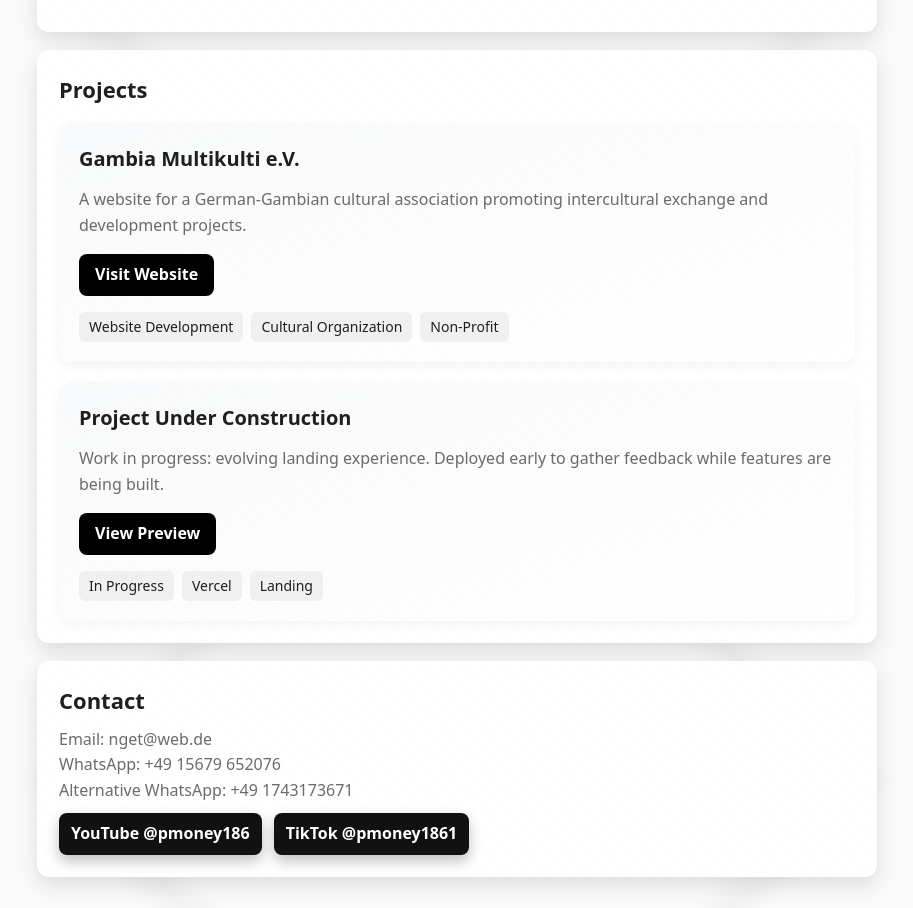
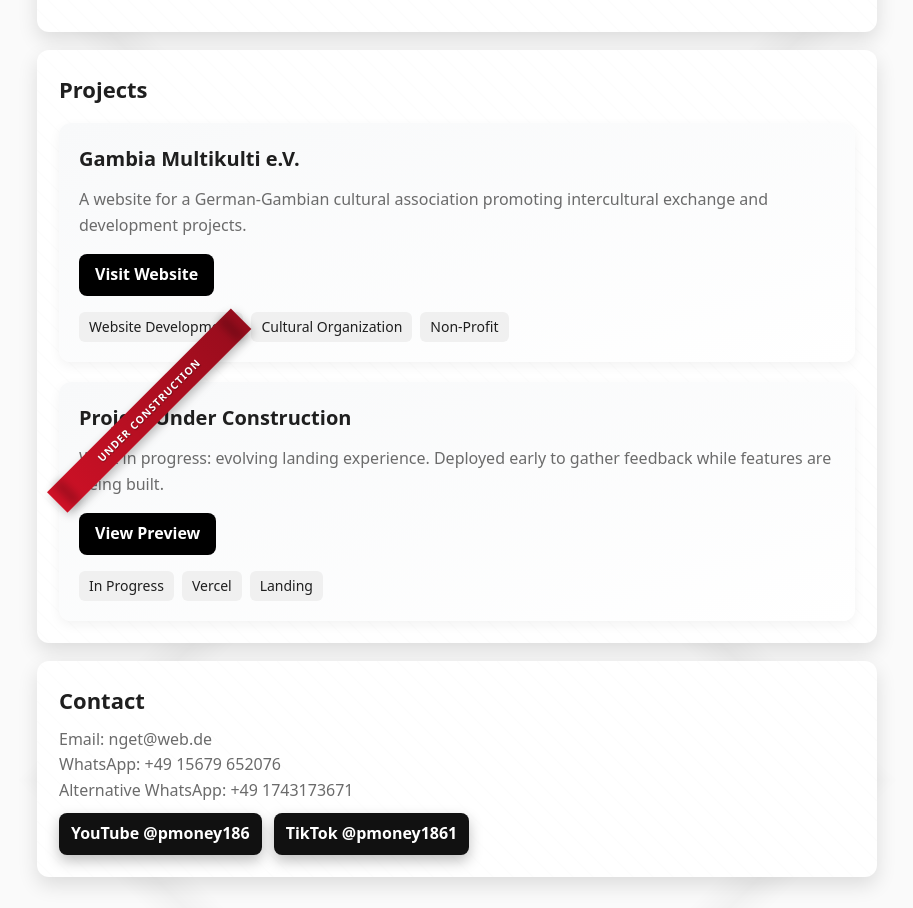
Before and after one commit to babucarr186-ai/bn-portfolio, a React (Vite) app: page / in a window 1280 px wide. Shown: the part 1620-2528 px from the top of the page, without its empty margins (183-1096 px from the left). Built offline with nearby package versions, Linux system fonts and the light colour scheme.

Commit message:
Add Under Construction ribbon to project card

```diff
--- a/src/App.css
+++ b/src/App.css
@@ -339,3 +339,31 @@ main {
   .iphone-frame { width: 100%; height: 100vh; margin: 0; border-radius: 0; }
   .iphone-notch { display: none; }
 }
+
+/* Under Construction Ribbon */
+.project-card { position:relative; }
+.ribbon {
+  position:absolute;
+  top:14px; left:-40px;
+  transform:rotate(-45deg);
+  background:linear-gradient(90deg,#ce1126,#960c1c);
+  color:#fff;
+  padding:6px 60px;
+  font-size:.65rem;
+  letter-spacing:1px;
+  font-weight:700;
+  text-shadow:0 1px 1px rgba(0,0,0,0.4);
+  box-shadow:0 4px 10px rgba(0,0,0,0.25);
+  pointer-events:none;
+  user-select:none;
+}
+.ribbon::after, .ribbon::before {
+  content:"";
+  position:absolute;
+  top:0; bottom:0;
+  width:8px;
+  background:rgba(0,0,0,0.25);
+  filter:blur(4px);
+}
+.ribbon::before { left:10px; }
+.ribbon::after { right:10px; }
--- a/src/App.jsx
+++ b/src/App.jsx
@@ -92,6 +92,7 @@ export default function App() {
               </div>
             </div>
             <div className="project-card">
+              <div className="ribbon" aria-label="Under construction">UNDER CONSTRUCTION</div>
               <h3>Project Under Construction</h3>
               <p>Work in progress: evolving landing experience. Deployed early to gather feedback while features are being built.</p>
               <div className="project-links">
```
